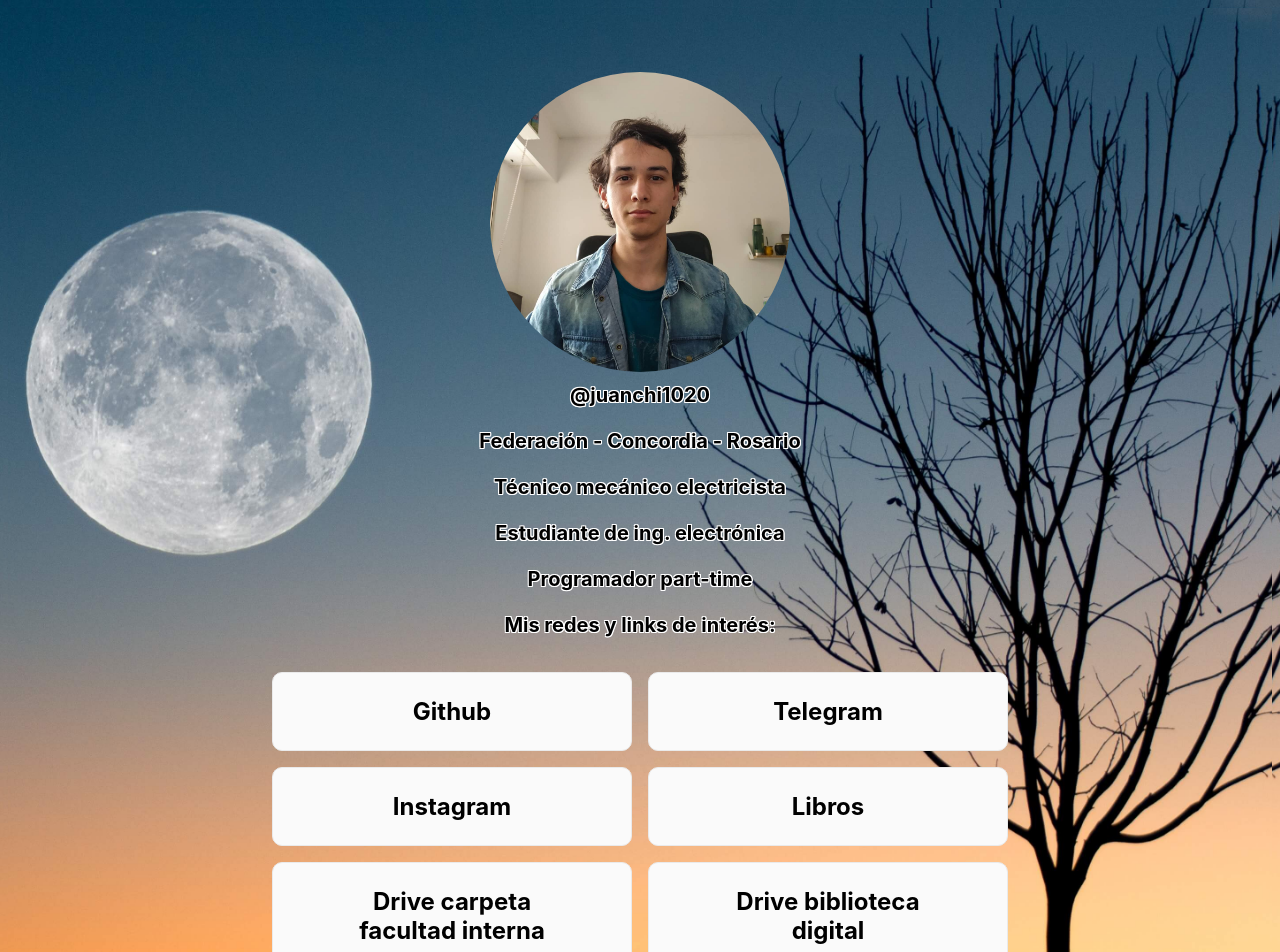
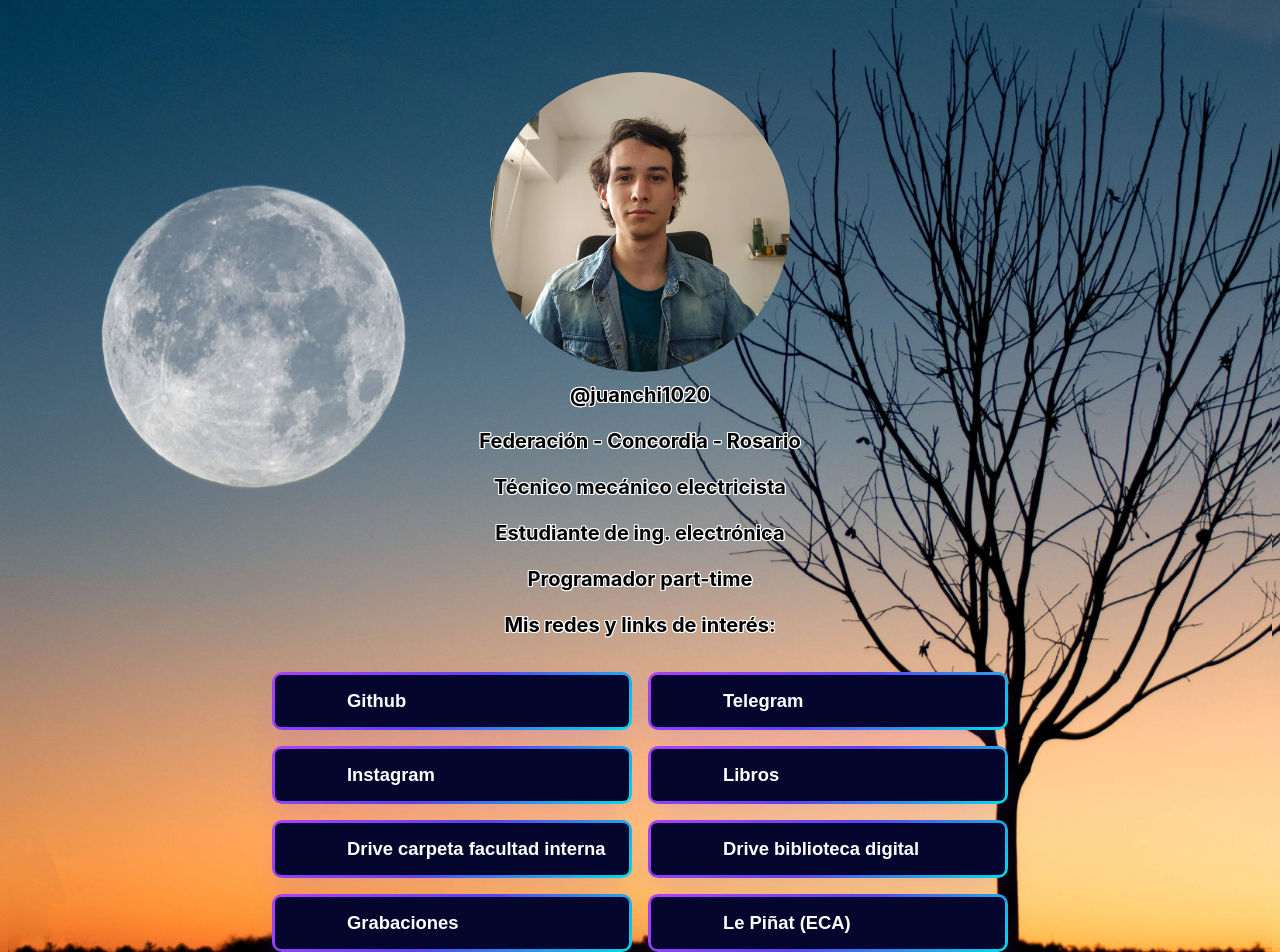
Before and after one commit to juanchixd/Personal-Web, a Next.js app: page / in a window 1280 px wide. Shown: the top 952 px of the page. Built offline with nearby package versions, Linux system fonts and the light colour scheme.

Commit message:
Another update, finish?new update

```diff
--- a/pages/drive.js
+++ b/pages/drive.js
@@ -19,7 +19,7 @@ function Drive(alt) {
         <h3 className={styles.description}>@juanchi1020</h3>
         <h3 className={styles.description}>Carpetas materias</h3>
         <Link href="/">
-          <a className={styles.description}>
+          <a className={styles.card}>
             <h3>Volver al inicio</h3>
           </a>
         </Link>
--- a/pages/facultad.js
+++ b/pages/facultad.js
@@ -19,7 +19,7 @@ function facultad(alt) {
         <h3 className={styles.description}>@juanchi1020</h3>
         <h3 className={styles.description}>Biblioteca digital</h3>
         <Link href="/">
-            <a className={styles.description}>
+            <a className={styles.card}>
               <h3>Volver al inicio</h3>
             </a>
           </Link>
--- a/pages/index.js
+++ b/pages/index.js
@@ -24,50 +24,50 @@ export default function Home(alt) {
         <h3 className={styles.description}>Mis redes y links de interés:</h3>
         <div className={styles.grid}>
           <a href="https://github.com/juanchixd" className={styles.card}>
-            <h3>Github</h3>
+            <span><h3>Github</h3></span>
           </a>
           <a href="https://t.me/juanbgon" className={styles.card}>
-            <h3>Telegram</h3>
+            <span><h3>Telegram</h3></span>
           </a>
           <a
             href="https://www.instagram.com/juanchi1020/"
             className={styles.card}
           >
-            <h3>Instagram</h3>
+            <span><h3>Instagram</h3></span>
           </a>
           <Link href="/libros">
             <a className={styles.card}>
-              <h3>Libros</h3>
+              <span><h3>Libros</h3></span>
             </a>
           </Link>
           <Link href="/drive">
             <a className={styles.card}>
-              <h3>Drive carpeta facultad interna</h3>
+              <span><h3>Drive carpeta facultad interna</h3></span>
             </a>
           </Link>
           <Link href="/facultad">
             <a className={styles.card}>
-              <h3>Drive biblioteca digital</h3>
+              <span><h3>Drive biblioteca digital</h3></span>
             </a>
           </Link>
           <Link href="/grabaciones">
             <a className={styles.card}>
-              <h3>Grabaciones</h3>
+              <span><h3>Grabaciones</h3></span>
             </a>
           </Link>
           <Link href="/le_piniat">
             <a className={styles.card}>
-              <h3>Le Piñat (ECA)</h3>
+              <span><h3>Le Piñat (ECA)</h3></span>
             </a>
           </Link>
           <a href="mailto:contacto@juangonzalez.com.ar" className={styles.card}>
-            <h4>contacto@juangonzalez.com.ar</h4>
+            <span><h4>contacto@juangonzalez.com.ar</h4></span>
           </a>
           <a
             href="https://music.youtube.com/browse/UC1Qwaf0hYL4Im88HIfSJ35w"
             className={styles.card}
           >
-            <h3>Listas de reproducción</h3>
+            <span><h3>Listas de reproducción</h3></span>
           </a>
         </div>
       </main>
--- a/pages/le_piniat.js
+++ b/pages/le_piniat.js
@@ -18,11 +18,11 @@ function lepiniat(alt) {
         </div>
         <h2 className={styles.description}>@juanchi1020</h2>
         <h1 className={styles.description}>Copia de Le Piñat en Google Drive</h1>
-        <a href="https://mega.nz/folder/cPg1SIhY#mp24oUVNmljh8heVTc37mA" className={styles.description}>
-            <h4>Ir al original en MEGA</h4>
+        <a href="https://mega.nz/folder/cPg1SIhY#mp24oUVNmljh8heVTc37mA" className={styles.card}>
+          <h4>Ir al original en MEGA</h4>
         </a>
         <Link href="/">
-            <a className={styles.description}>
+            <a className={styles.card}>
               <h3>Volver al inicio</h3>
             </a>
           </Link>
--- a/pages/libros.js
+++ b/pages/libros.js
@@ -19,19 +19,19 @@ function libros(alt) {
         <h2 className={styles.description}>@juanchi1020</h2>
         <h1 className={styles.description}>Libros</h1>
         <Link href="/">
-            <a className={styles.description}>
+            <a className={styles.card}>
               <h3>Volver al inicio</h3>
             </a>
           </Link>
         <h1 className={styles.description}>Si buscas libros para la facultad apreta
           <Link href="/drive">
-            <a className={styles.description}>
+            <a className={styles.card}>
               <h3>aca para drive interno mio</h3>
             </a>
           </Link>
           o
           <Link href="/facultad">
-            <a className={styles.description}>
+            <a className={styles.card}>
               <h3>aca para drive publico de la comunidad</h3>
             </a>
           </Link>
--- a/styles/Home.module.css
+++ b/styles/Home.module.css
@@ -1,3 +1,4 @@
+
 .frame {
   background-color: #97b4bf; /* Fallback color */
   opacity: 0.8;
@@ -96,28 +97,70 @@
   margin-top: 1rem;
 }
 .card {
+  align-items: center;
+  background-image: linear-gradient(144deg,#AF40FF, #5B42F3 50%,#00DDEB);
+  border: 0;
+  border-radius: 10px;
+  box-shadow:rgba(151, 65, 252, 0.2) 0 15px 30px -5px;
+  box-sizing: border-box;
+  color: #FFFFFF;
+  display: flex;
+  font-family: Phantomsans, sans-serif;
+  font-size: 20px;
+  justify-content: center;
+  line-height: 1em;
+  min-width: 350px;
+  padding: 3px;
+  text-decoration: none;
+  user-select: none;
+  -webkit-user-select: none;
+  touch-action: manipulation;
+  white-space: nowrap;
+  cursor: pointer;
   margin: 0.5rem;
   flex-basis: 45%;
-  padding: 1.5rem;
-  text-align: center;
-  background: #fafafa;
-  color: inherit;
+  text-align: left;
   text-decoration: none;
-  border: 1px solid #eaeaea;
-  border-radius: 10px;
   transition: color 0.15s ease, border-color 0.15s ease;
-  min-width: 350px;
 }
-.card:hover,
-.card:focus,
-.card:active {
-  color: #0070f3;
-  border-color: #0070f3;
+.card:active,
+.card:hover{
+  outline:0;
+}
+.card span {
+  background-color: rgb(5, 6, 45);
+  padding: 16px 24px;
+  border-radius: 6px;
+  width: 100%;
+  height: 100%;
+  transition: 300ms;
+}
+.card:hover span {
+  background-color: rgb(5, 6, 45);
+  padding: 16px 24px;
+  border-radius: 6px;
+  width: 100%;
+  height: 100%;
+  transition: 300ms;
 }
 .card h3 {
   margin: 0 3rem 0 3rem;
-  font-size: 1.5rem;
+  font-size: 1.15rem;
 }
+.card h4 {
+  margin: 0 3rem 0 3rem;
+  font-size: 1.15rem;
+}
+.card:hover span{
+  background:none;
+}
+/* @media (min-width:768px){
+  .card{
+    font-size:24px;
+    min-width:196px;
+  }
+} */
+
 /* Dark mode */
 @media (prefers-color-scheme: dark) {
   .container {
```
Also changed, not shown: pages/clec.js (+7 -7 lines), pages/grabaciones.js (+7 -7 lines), pages/test.js (added).
